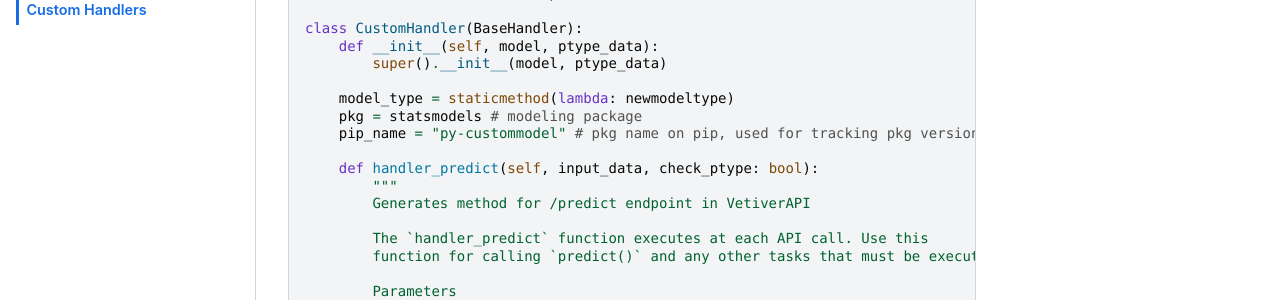
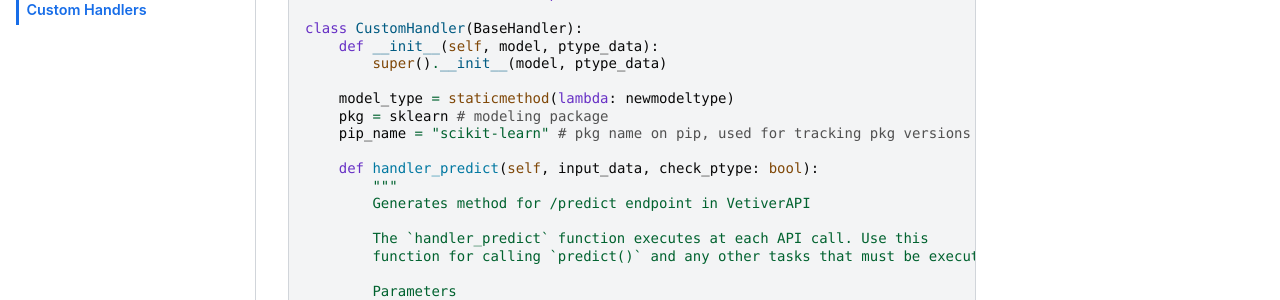
Before and after one commit to rstudio/vetiver-python, a Sphinx documentation site: the page built from docs/source/advancedusage/custom_handler.md, in a window 1280 px wide and 1293 px high. Shown: the part 441-741 px from the top of the window. Built offline with Sphinx 7.4.7 and the Sphinx Book theme 1.1.4, drawn with Linux system fonts in a browser that asks for light colours; the version number could not be read and is left out.

Commit message:
changes from review

```diff
--- a/docs/source/advancedusage/custom_handler.md
+++ b/docs/source/advancedusage/custom_handler.md
@@ -12,8 +12,8 @@ class CustomHandler(BaseHandler):
         super().__init__(model, ptype_data)
 
     model_type = staticmethod(lambda: newmodeltype)
-    pkg = statsmodels # modeling package
-    pip_name = "py-custommodel" # pkg name on pip, used for tracking pkg versions
+    pkg = sklearn # modeling package
+    pip_name = "scikit-learn" # pkg name on pip, used for tracking pkg versions
 
     def handler_predict(self, input_data, check_ptype: bool):
         """
```
Also changed, not shown: 1 other file.
